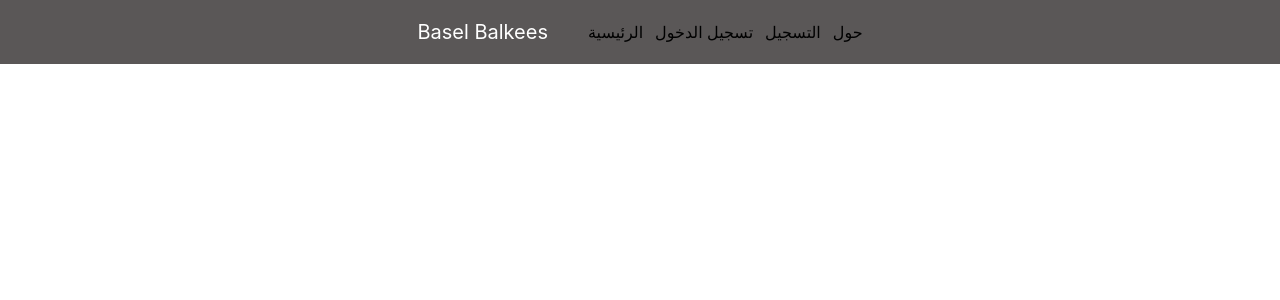
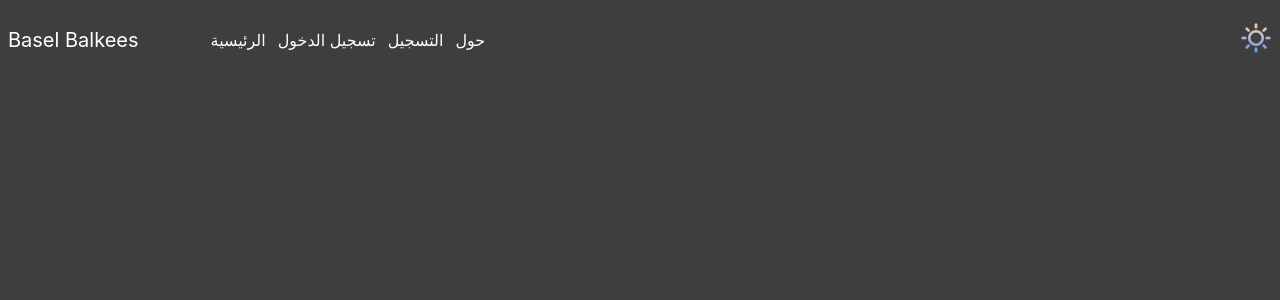
Before and after one commit to basel994/portfolio, a React (Create React App) app: page / in a window 1280 px wide. Shown: the top 300 px of the page. Built offline with nearby package versions, Linux system fonts and the light colour scheme.

Commit message:
fix navbar

```diff
--- a/src/App.css
+++ b/src/App.css
@@ -1,6 +1,17 @@
-.App {
-  text-align: center;
+.dark-container {
+ background-color: rgb(63, 62, 62);
+ min-height: 100vh;
 }
+.dark-container * {
+  color: #ffff;
+}
+.white-container {
+  background-color: rgb(255, 255, 255);
+  min-height: 100vh;
+ }
+ .white-container * {
+   color: #000000;
+ }
 
 @media (prefers-reduced-motion: no-preference) {
   .App-logo {
--- a/src/App.tsx
+++ b/src/App.tsx
@@ -1,10 +1,15 @@
-import React from 'react';
+import React, { useContext } from 'react';
 import './App.css';
-import Header from './Header/Header';
+import Header from './components/Header/Header';
+import { ModeContext } from './context/modeProvider/ModeProvider';
 
 function App() {
+  const {mode,changeMode} = useContext(ModeContext);
+  console.log(mode);
   return (
-    <Header/>
+    <div className={mode==="dark"?"dark-container":"white-container"}>
+      <Header/>
+    </div>
   );
 }
 
--- a/src/Header/Header.css
+++ /dev/null
@@ -1,17 +0,0 @@
-.header {
-    display: flex;
-    justify-content: center;
-    align-items: center;
-    background-color: rgb(90, 87, 87);
-}
-.logo {
-    color: #ffff;
-    font-size: 20px;
-}
-.menu {
-    list-style-type: none;
-    display: flex;
-    justify-content: center;
-    align-items: center;
-    gap: 12px;
-}
--- a/src/Header/Header.tsx
+++ /dev/null
@@ -1,16 +0,0 @@
-import "./Header.css";
-
-const Header = () => {
-    return (
-        <div className="header">
-            <p className="logo">Basel Balkees</p>
-            <ul className="menu">
-                <li>الرئيسية</li>
-                <li>تسجيل الدخول</li>
-                <li>التسجيل</li>
-                <li>حول</li>
-            </ul>
-        </div>
-    )
-}
-export default Header;
--- /dev/null
+++ b/src/components/Header/Header.css
@@ -0,0 +1,40 @@
+.header {
+    display: flex;
+    justify-content: flex-start;
+    align-items: center;
+    gap: 2rem;
+    padding: 0.5rem;
+}
+.logo {
+    font-size: 20px;
+    cursor: pointer;
+}
+.logo:hover {
+    animation: fade 2s ease-in-out infinite alternate-reverse;
+}
+.menu {
+    list-style-type: none;
+    display: flex;
+    justify-content: center;
+    align-items: center;
+    gap: 12px;
+}
+.mode {
+    cursor: pointer;
+    margin-left: auto;
+}
+.mode img {
+    width: 2rem;
+    height: 2rem;
+}
+@keyframes fade {
+    from {
+        opacity: 0.5;
+        transform: scale(1);
+    }
+    to {
+        opacity: 1;
+        transform: scale(1.1);
+    }
+
+}
--- /dev/null
+++ b/src/components/Header/Header.tsx
@@ -0,0 +1,30 @@
+import { useContext } from "react";
+import "./Header.css";
+import { ModeContext } from "../../context/modeProvider/ModeProvider";
+import dark from "./../../assest/dark.png";
+import sun from "./../../assest/sun.png";
+
+const Header = () => {
+    const {mode,changeMode} = useContext(ModeContext);
+    const updateMode = () => {
+        if(mode==="dark") {
+            changeMode("light");
+        }
+        else changeMode("dark");
+    }
+    return (
+        <div className="header">
+            <p className="logo">Basel Balkees</p>
+            <ul className="menu">
+                <li>الرئيسية</li>
+                <li>تسجيل الدخول</li>
+                <li>التسجيل</li>
+                <li>حول</li>
+            </ul>
+            <div className="mode" onClick={updateMode}>
+                <img src={mode==="dark"?sun:dark} alt="mode" />
+            </div>
+        </div>
+    )
+}
+export default Header;
--- /dev/null
+++ b/src/context/modeProvider/ModeProvider.tsx
@@ -0,0 +1,23 @@
+import React, { createContext, useState } from "react"
+
+interface ModeContextType {
+    mode: string;
+    changeMode: (modeValue: string) => void;
+  }
+
+  export const ModeContext = createContext<ModeContextType>({
+    mode: "dark",
+    changeMode: () => {}
+  });
+const ModeProvider = ({children}:{children:React.ReactNode}) => {
+    const [mode,setMode] = useState("dark");
+    const changeMode = (modeValue:string) => {
+        setMode(modeValue);
+    }
+    return (
+        <ModeContext.Provider value={{mode,changeMode}}>
+            {children}
+        </ModeContext.Provider>
+    )
+}
+export default ModeProvider;
--- a/src/index.tsx
+++ b/src/index.tsx
@@ -3,13 +3,16 @@ import ReactDOM from 'react-dom/client';
 import './index.css';
 import App from './App';
 import reportWebVitals from './reportWebVitals';
+import ModeProvider from './context/modeProvider/ModeProvider';
 
 const root = ReactDOM.createRoot(
   document.getElementById('root') as HTMLElement
 );
 root.render(
   <React.StrictMode>
-    <App />
+    <ModeProvider>
+      <App />
+    </ModeProvider>
   </React.StrictMode>
 );
 
```
Also changed, not shown: src/assest/dark.png (added), src/assest/sun.png (added).
